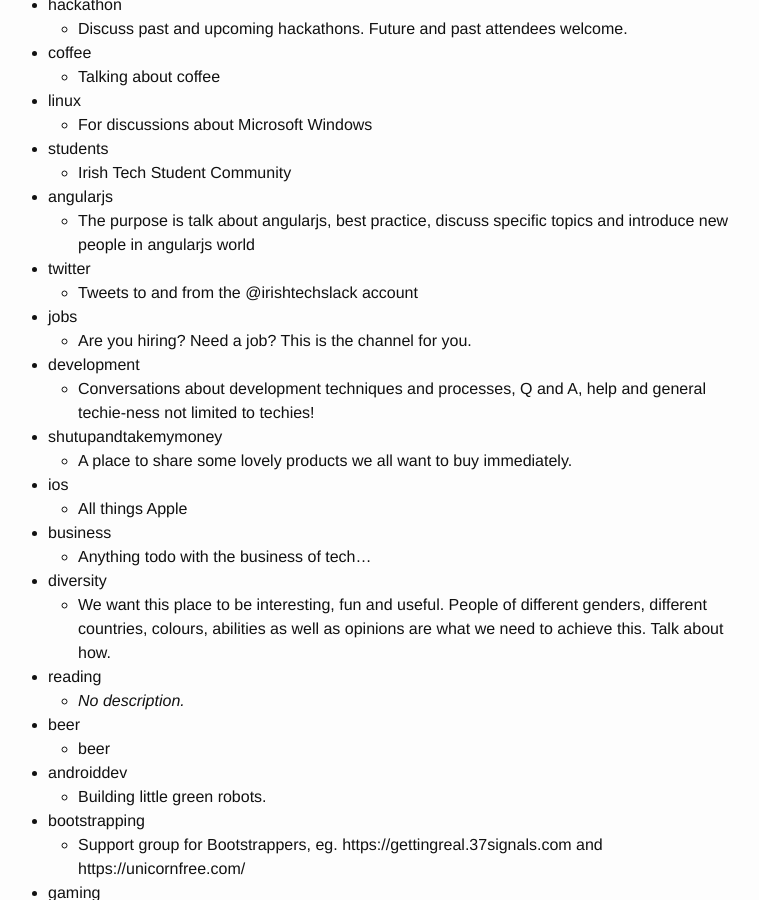
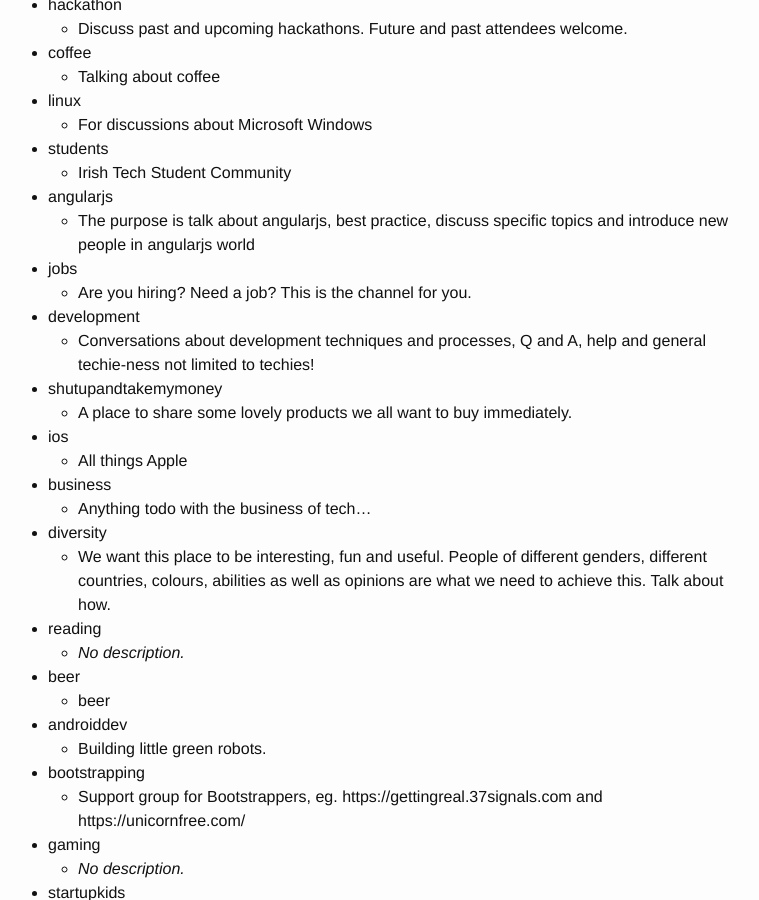
Before and after one commit to IrishTechCommunity/irishtechcommunity.github.io, a Jekyll site: the page built from channels.md, in a window 1280 px wide and 900 px high, scrolled down 838 px. Shown: the whole window, without its empty margins (252-1011 px from the left). Built offline with Jekyll 4.4.1, drawn with Linux system fonts in a browser that asks for light colours.

Commit message:
Removed links and mentions of twitter

```diff
--- a/_config.yml
+++ b/_config.yml
@@ -4,7 +4,6 @@ email: info@irishtechcommunity.com
 description: A slack channel for people interested in, or working in the Irish tech industry
 baseurl: "" # the subpath of your site, e.g. /blog/
 url: "http://irishtechcommunity.com" # the base hostname & protocol for your site
-twitter_username: irishtechslack
 
 # Build settings
 markdown: kramdown
--- a/channels.md
+++ b/channels.md
@@ -34,8 +34,6 @@ What do we talk about on this Slack instance? Here is a list of the channels on
    * Irish Tech Student Community
 * angularjs
    * The purpose is talk about angularjs, best practice, discuss specific topics and introduce new people in angularjs world
-* twitter
-   * Tweets to and from the @irishtechslack account
 * jobs
    * Are you hiring? Need a job? This is the channel for you.
 * development
```
